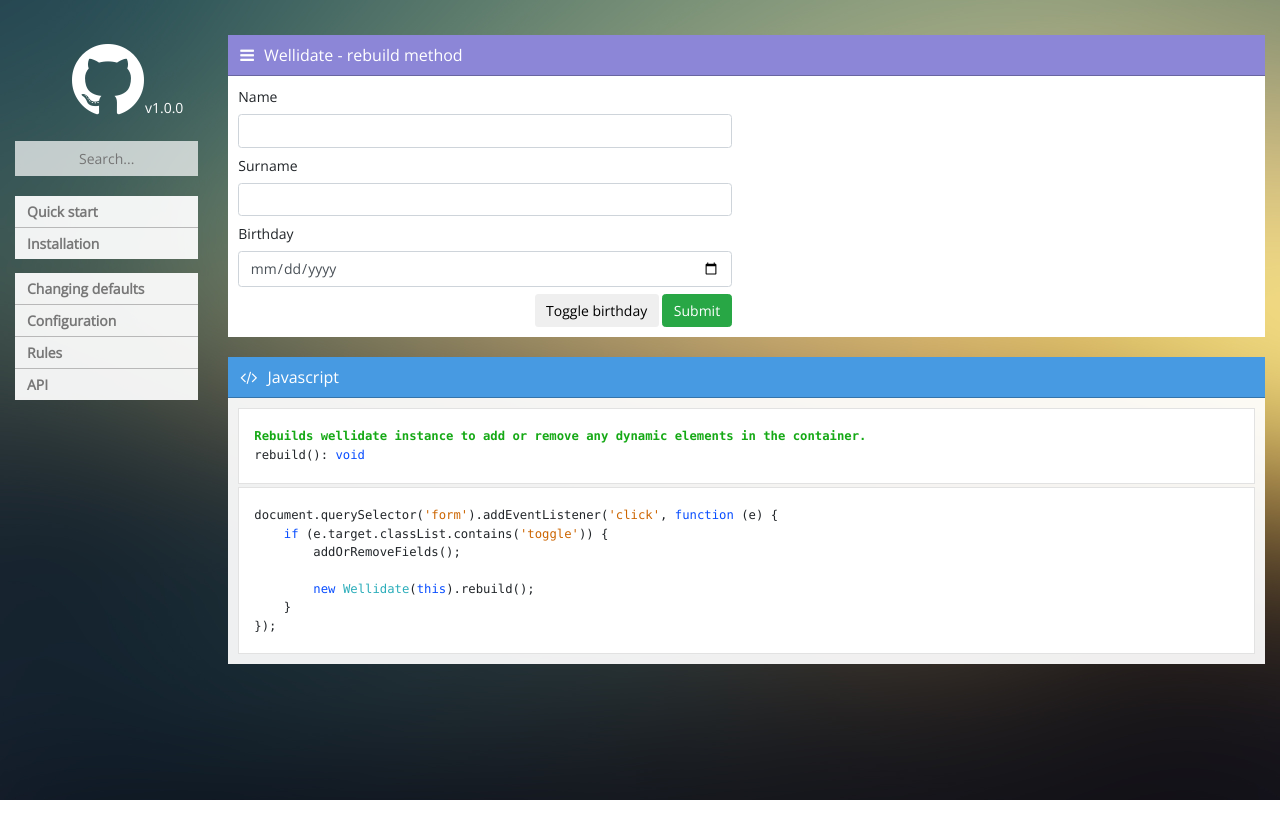
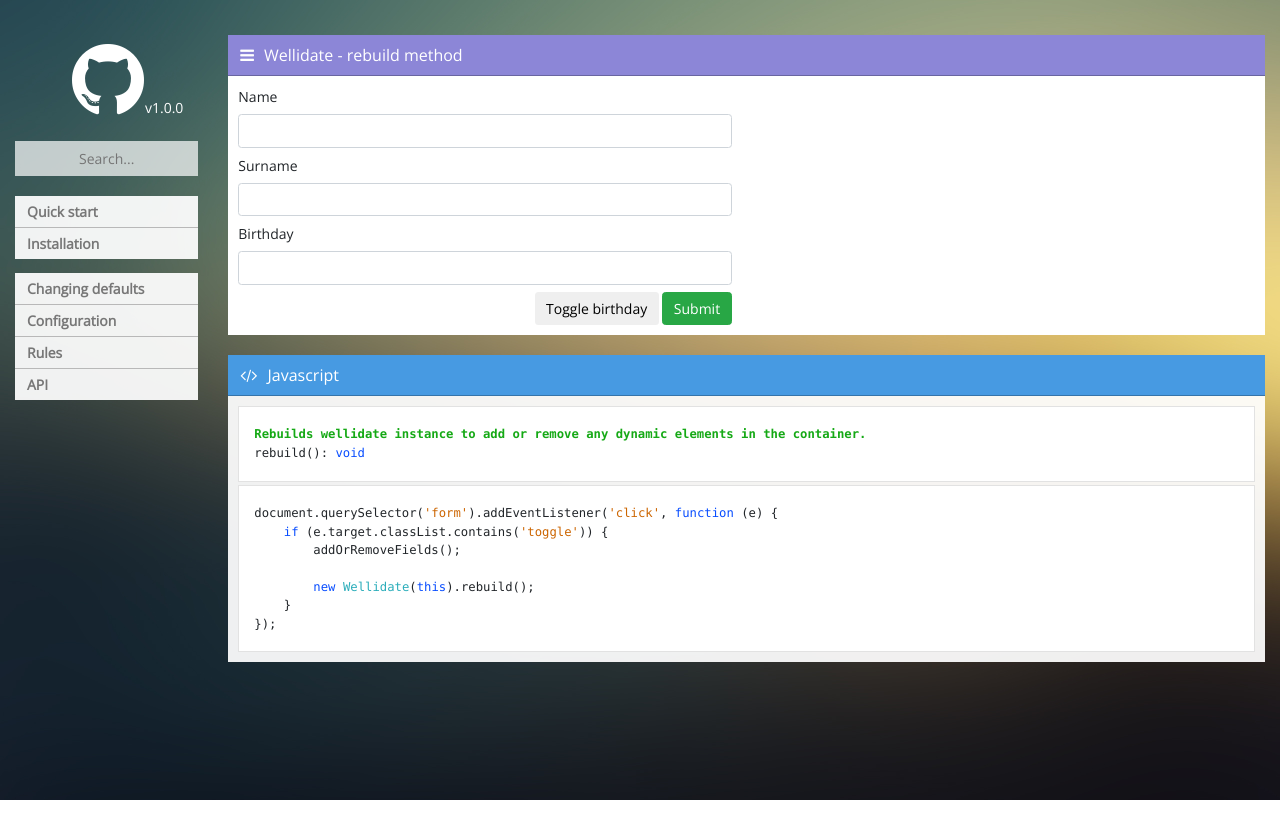
Before and after one commit to Atulin/Wellidate, a Jekyll site: the page built from docs/api/rebuild.html, in a window 1280 px wide. Shown: the top 839 px of the page. Built offline with Jekyll 4.4.1, drawn with Linux system fonts in a browser that asks for light colours.

```diff
--- a/docs/api/apply.html
+++ b/docs/api/apply.html
@@ -15,7 +15,7 @@ title: Wellidate - apply method
                             <label class="form-control-label" for="name">Name</label>
                         </div>
                         <div class="col-lg-6">
-                            <input class="form-control" name="name" id="name" required maxlength="10">
+                            <input class="form-control" name="name" id="name">
                         </div>
                         <div class="col-lg-6">
                             <span class="form-validation" data-valmsg-for="name"></span>
@@ -26,7 +26,7 @@ title: Wellidate - apply method
                             <label class="form-control-label" for="surname">Surname</label>
                         </div>
                         <div class="col-lg-6">
-                            <input class="form-control" name="surname" id="surname" required minlength="2" maxlength="10">
+                            <input class="form-control" name="surname" id="surname">
                         </div>
                         <div class="col-lg-6">
                             <span class="form-validation" data-valmsg-for="surname"></span>
@@ -37,7 +37,7 @@ title: Wellidate - apply method
                             <label class="form-control-label" for="birthday">Birthday</label>
                         </div>
                         <div class="col-lg-6">
-                            <input type="date" class="form-control" name="birthday" id="birthday" required>
+                            <input type="date" class="form-control" name="birthday" id="birthday">
                         </div>
                         <div class="col-lg-6">
                             <span class="form-validation" data-valmsg-for="birthday"></span>
--- a/docs/api/rebuild.html
+++ b/docs/api/rebuild.html
@@ -37,7 +37,7 @@ title: Wellidate - rebuild method
                             <label class="form-control-label" for="birthday">Birthday</label>
                         </div>
                         <div id="birthday-control" class="col-lg-6">
-                            <input id="birthday" type="date" class="form-control" name="birthday" required>
+                            <input id="birthday" type="text" class="form-control" name="birthday" required>
                         </div>
                         <div class="col-lg-6">
                             <span class="form-validation" data-valmsg-for="birthday"></span>
--- a/docs/scripts/wellidate.js
+++ b/docs/scripts/wellidate.js
@@ -187,7 +187,7 @@
             minlength: {
                 message: 'Please enter at least {0} characters.',
                 isValid: function () {
-                    return this.min == null || !parseFloat(this.min) <= this.normalizeValue().length;
+                    return !parseFloat(this.min) || this.min <= this.normalizeValue().length;
                 },
                 formatMessage: function () {
                     return this.message.replace('{0}', this.min);
@@ -236,7 +236,7 @@
                 message: 'Please enter a value between {0} and {1}.',
                 isValid: function () {
                     var range = this;
-                    var value = range.normalizeValue2();
+                    var value = range.normalizeValue();
 
                     return !value || (range.min == null || range.min <= parseFloat(value)) && (parseFloat(value) <= range.max || range.max == null);
                 },
```
Also changed, not shown: other parts of docs/api/rebuild.html (+1 -1 lines).
